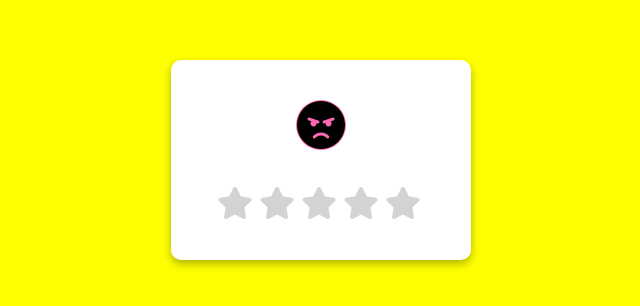
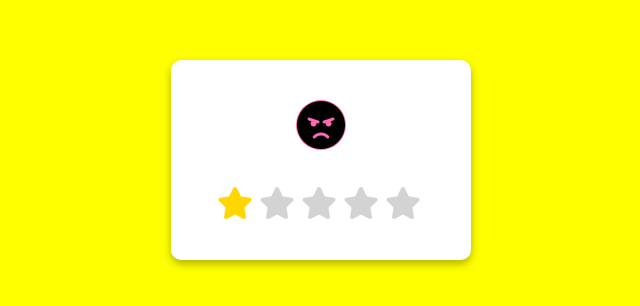
Before and after one commit to Hayds97/Emoji-project, a plain HTML site: page index.html in a window 1280 px wide. Shown: the part 240-546 px from the top of the page, 319-959 px from the left. Drawn offline with Linux system fonts and the light colour scheme.

Commit message:
added active star color and pointer

```diff
--- a/index.html
+++ b/index.html
@@ -17,7 +17,7 @@
             <i class="fa-solid fa-face-laugh fa-3x"></i>
         </div>
         <div class="rating-container">
-            <i class="fa-solid fa-star fa-2x"></i>
+            <i class="fa-solid fa-star fa-2x active"></i>
             <i class="fa-solid fa-star fa-2x"></i>
             <i class="fa-solid fa-star fa-2x"></i>
             <i class="fa-solid fa-star fa-2x"></i>
--- a/style.css
+++ b/style.css
@@ -45,4 +45,9 @@ body {
 
 .fa-star {
     color: lightgray;
+    cursor: pointer;
 }
+
+.fa-star.active {
+    color: gold;
+}
```
